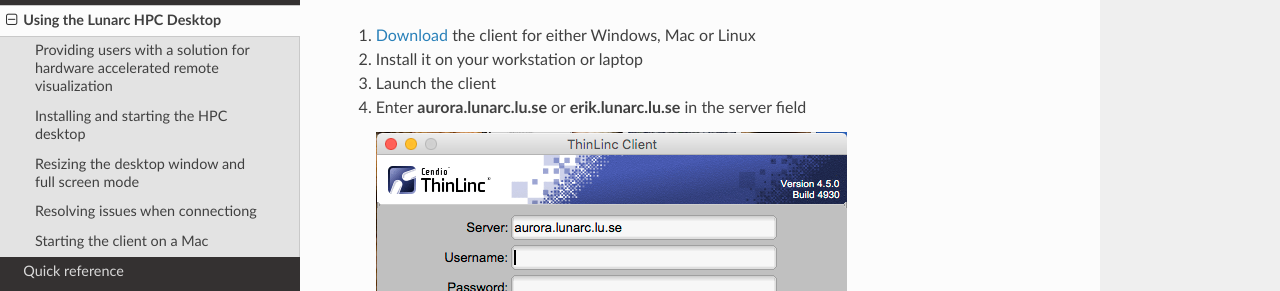
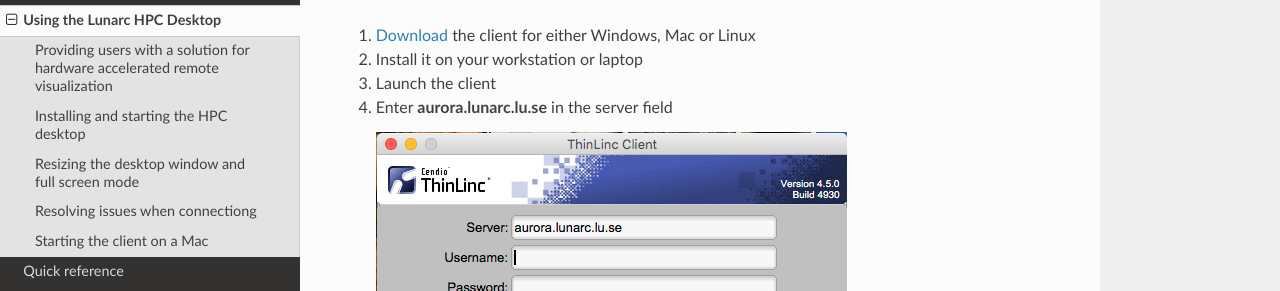
Before and after one commit to lunarc/lunarc_docs, an MkDocs documentation site: the page built from docs/using_hpc_desktop.md, in a window 1280 px wide and 900 px high, scrolled down 552 px. Shown: the part 160-451 px from the top of the window. Built offline with MkDocs 1.6.1, drawn with Linux system fonts in a browser that asks for light colours; nearby versions of some CDN libraries; old or Windows-style settings are respelled for this version of MkDocs.

Commit message:
erik reference removed from hpc desktop docs

```diff
--- a/docs/using_hpc_desktop.md
+++ b/docs/using_hpc_desktop.md
@@ -29,7 +29,7 @@
  1. [Download](https://www.cendio.com/thinlinc/download "Download") the client for either Windows, Mac or Linux
  1. Install it on your workstation or laptop
  1. Launch the client
- 1. Enter **aurora.lunarc.lu.se** or **erik.lunarc.lu.se** in the server field ![login window](images/desktopLogin.png "Desktop login window")
+ 1. Enter **aurora.lunarc.lu.se** in the server field ![login window](images/desktopLogin.png "Desktop login window")
  1. Enter your login credentials (Username, Password) and click [**Connect**]
  1. Enter the one time password received on your mobile phone ![otp input screen](images/desktopOTP.png "OTP input screen")
  1. Done!
```
